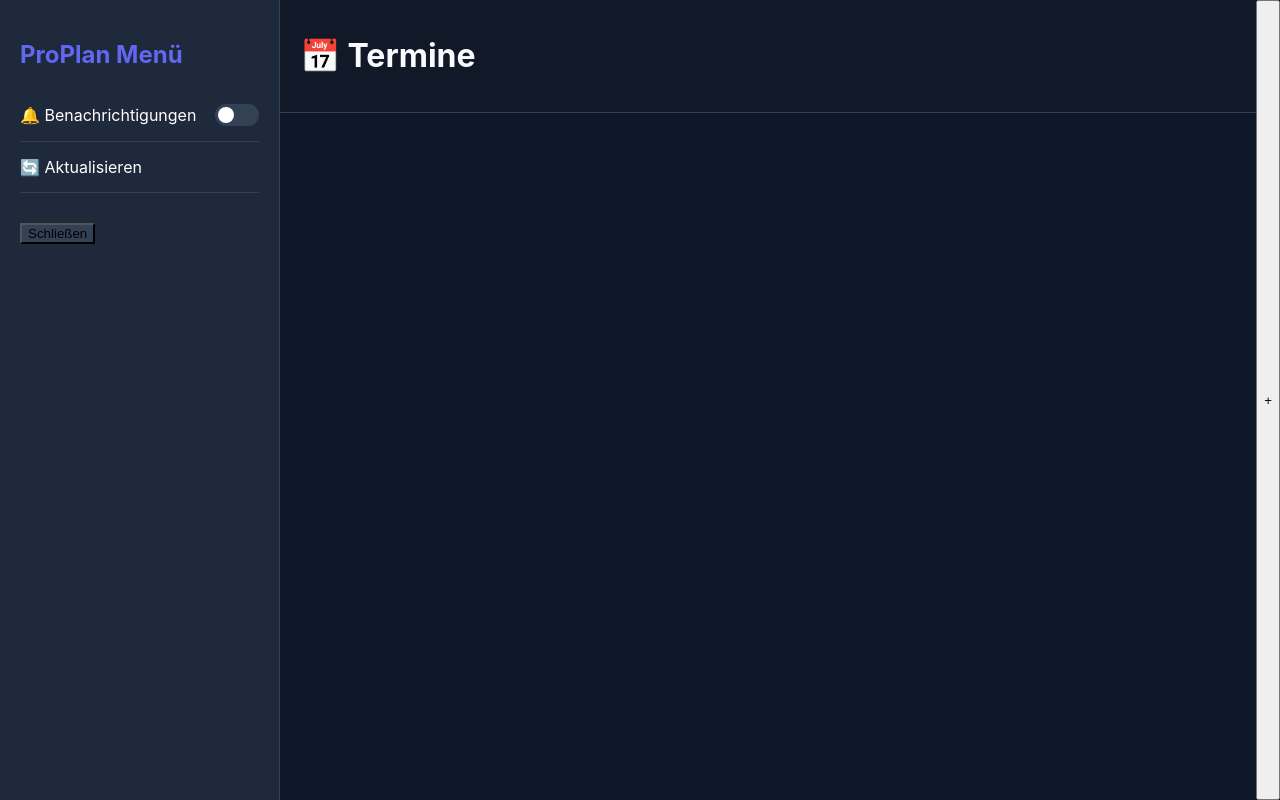
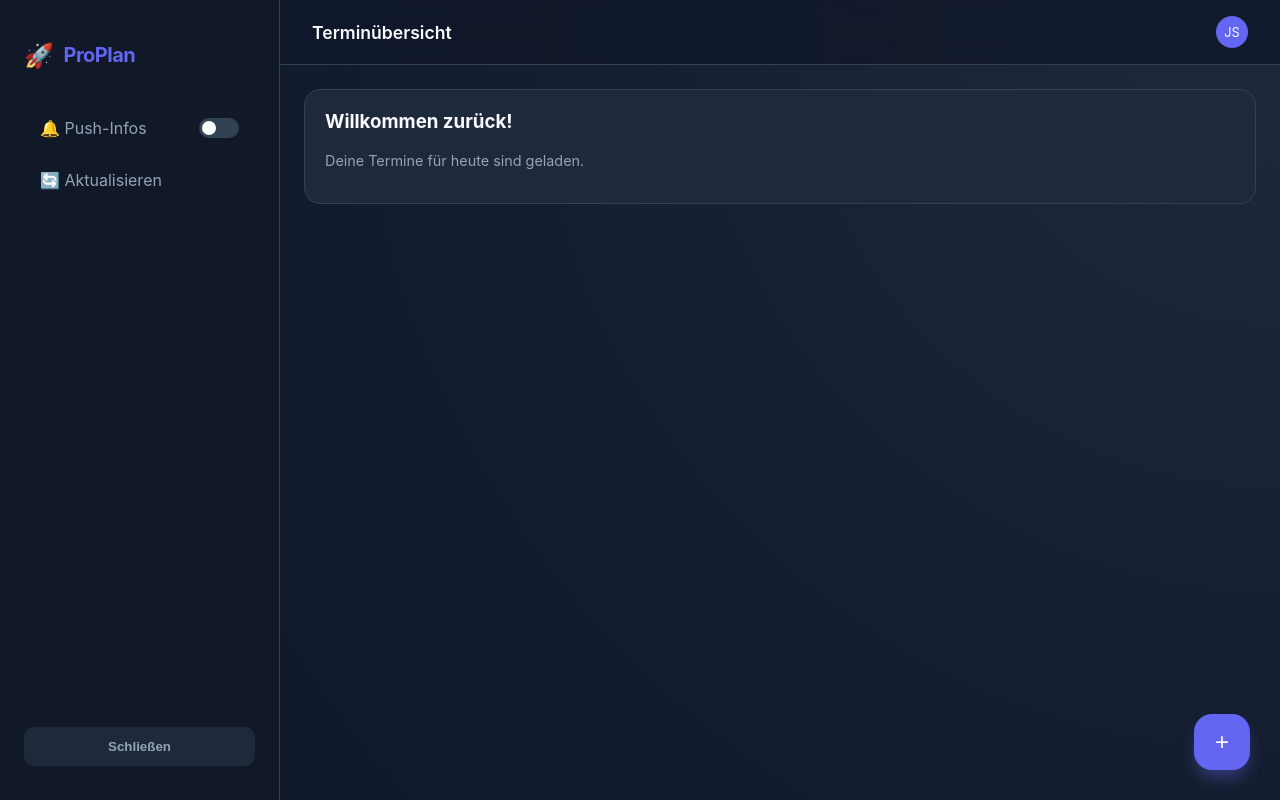
Before and after one commit to RobZock1234567890987654/proplan-app, a plain HTML site: page index.html in a window 1280 px wide. Drawn offline with Linux system fonts and the light colour scheme.

Commit message:
Refactor styles and layout for sidebar and main content
Updated sidebar and main layout styles, added hover effects, and improved button designs.

```diff
--- a/index.html
+++ b/index.html
@@ -1,118 +1,223 @@
 <style>
     :root {
         --primary: #6366f1;
+        --primary-hover: #4f46e5;
         --bg: #0f172a;
         --card: #1e293b;
+        --card-hover: #2d3748;
         --text: #f8fafc;
+        --text-muted: #94a3b8;
         --sidebar-width: 280px;
+        --border: #334155;
+        --shadow: 0 10px 15px -3px rgba(0, 0, 0, 0.1), 0 4px 6px -2px rgba(0, 0, 0, 0.05);
     }
 
     body {
-        font-family: -apple-system, BlinkMacSystemFont, "Segoe UI", Roboto, sans-serif;
+        font-family: 'Inter', -apple-system, BlinkMacSystemFont, "Segoe UI", Roboto, sans-serif;
         background: var(--bg);
         color: var(--text);
         margin: 0;
-        display: flex; /* Wichtig für PC-Layout */
+        display: flex;
         height: 100vh;
         overflow: hidden;
+        -webkit-font-smoothing: antialiased;
     }
 
-    /* Sidebar Design */
+    /* --- Sidebar Design --- */
     .sidebar {
         position: fixed;
-        left: -280px; /* Standard für Mobile */
+        left: -280px;
         top: 0;
         width: var(--sidebar-width);
         height: 100%;
-        background: var(--card);
+        background: #111827; /* Etwas dunkler als Main-BG */
         z-index: 200;
-        transition: 0.3s ease;
-        padding: 20px;
+        transition: all 0.3s cubic-bezier(0.4, 0, 0.2, 1);
+        padding: 24px;
         box-sizing: border-box;
-        border-right: 1px solid #334155;
+        border-right: 1px solid var(--border);
     }
 
-    /* PC-Modus: Sidebar fest anzeigen */
     @media (min-width: 1024px) {
         .sidebar {
-            position: relative; /* Nicht mehr überlagernd */
+            position: relative;
             left: 0;
-            display: block;
-        }
-        .menu-icon { display: none; } /* Burger-Button am PC verstecken */
-
-        .main-wrapper {
-            flex: 1;
             display: flex;
             flex-direction: column;
         }
+        .menu-icon { display: none; }
     }
 
-    /* Mobile-Modus: Sidebar überlagernd wenn offen */
-    .sidebar.open { left: 0; }
+    .sidebar.open { left: 0; box-shadow: 20px 0 50px rgba(0,0,0,0.5); }
 
-    /* Container für den Rest der App */
+    .sidebar h2 {
+        font-size: 1.25rem;
+        font-weight: 700;
+        letter-spacing: -0.025em;
+        margin-bottom: 2rem;
+        display: flex;
+        align-items: center;
+        gap: 10px;
+    }
+
+    /* --- Navigation Items --- */
+    .menu-item {
+        display: flex;
+        justify-content: space-between;
+        align-items: center;
+        padding: 12px 16px;
+        margin: 4px 0;
+        border-radius: 10px;
+        color: var(--text-muted);
+        text-decoration: none;
+        transition: all 0.2s;
+        border-bottom: none; /* Entfernt die alte Linie */
+    }
+
+    .menu-item:hover {
+        background: var(--card);
+        color: white;
+    }
+
+    /* --- Main Content --- */
     .main-wrapper {
         flex: 1;
         display: flex;
         flex-direction: column;
-        width: 100%;
+        background: radial-gradient(circle at top right, #1e293b, #0f172a); /* Dezenter Gradient */
     }
 
     header {
-        padding: 15px 20px;
-        background: #111827;
+        padding: 1rem 2rem;
+        background: rgba(15, 23, 42, 0.8);
+        backdrop-filter: blur(12px);
         display: flex;
         justify-content: space-between;
         align-items: center;
-        border-bottom: 1px solid #334155;
+        border-bottom: 1px solid var(--border);
+        position: sticky;
+        top: 0;
+        z-index: 10;
+    }
+
+    header h1 {
+        font-size: 1.1rem;
+        font-weight: 600;
+        margin: 0;
     }
 
     main {
         flex: 1;
         overflow-y: auto;
-        padding: 15px;
+        padding: 24px;
     }
 
-    /* Toggle Switch Styles (bleiben gleich wie vorher) */
-    .switch { position: relative; display: inline-block; width: 44px; height: 22px; }
+    /* --- UI Elements --- */
+    .btn-save {
+        width: 100%;
+        padding: 12px;
+        border-radius: 10px;
+        border: none;
+        font-weight: 600;
+        cursor: pointer;
+        transition: 0.2s;
+    }
+
+    .btn-save:hover {
+        filter: brightness(1.2);
+    }
+
+    .fab {
+        position: fixed;
+        bottom: 30px;
+        right: 30px;
+        width: 56px;
+        height: 56px;
+        border-radius: 18px; /* Modern Squircle */
+        background: var(--primary);
+        color: white;
+        border: none;
+        font-size: 24px;
+        box-shadow: 0 10px 15px -3px rgba(99, 102, 241, 0.4);
+        cursor: pointer;
+        transition: transform 0.2s;
+    }
+
+    .fab:hover {
+        transform: scale(1.05) rotate(90deg);
+        background: var(--primary-hover);
+    }
+
+    /* --- Custom Toggle Switch --- */
+    .switch { position: relative; display: inline-block; width: 40px; height: 20px; }
     .switch input { opacity: 0; width: 0; height: 0; }
-    .slider { position: absolute; cursor: pointer; inset: 0; background-color: #334155; transition: .4s; border-radius: 34px; }
-    .slider:before { position: absolute; content: ""; height: 16px; width: 16px; left: 3px; bottom: 3px; background-color: white; transition: .4s; border-radius: 50%; }
+    .slider {
+        position: absolute; cursor: pointer; inset: 0;
+        background-color: #334155; transition: .3s; border-radius: 34px;
+    }
+    .slider:before {
+        position: absolute; content: ""; height: 14px; width: 14px;
+        left: 3px; bottom: 3px; background-color: white; transition: .3s; border-radius: 50%;
+    }
     input:checked + .slider { background-color: var(--primary); }
-    input:checked + .slider:before { transform: translateX(22px); }
+    input:checked + .slider:before { transform: translateX(20px); }
 
-    .menu-item { display: flex; justify-content: space-between; align-items: center; padding: 15px 0; border-bottom: 1px solid #334155; color: white; text-decoration: none; }
+    /* Scrollbar Styling */
+    ::-webkit-scrollbar { width: 8px; }
+    ::-webkit-scrollbar-track { background: var(--bg); }
+    ::-webkit-scrollbar-thumb { background: var(--border); border-radius: 10px; }
+    ::-webkit-scrollbar-thumb:hover { background: var(--text-muted); }
 </style>
 
 <body>
     <div id="sidebar" class="sidebar">
-        <h2 style="color: var(--primary)">ProPlan Menü</h2>
+        <h2 style="color: var(--primary)">
+            <span style="font-size: 1.5rem;">🚀</span> ProPlan
+        </h2>
+
         <div class="menu-item">
-            <span>🔔 Benachrichtigungen</span>
+            <span>🔔 Push-Infos</span>
             <label class="switch">
                 <input type="checkbox" id="notif-toggle" onclick="app.toggleNotifications(this)">
                 <span class="slider"></span>
             </label>
         </div>
-        <a href="#" class="menu-item" onclick="location.reload()">🔄 Aktualisieren</a>
 
-        <button onclick="toggleMenu(false)" class="btn-save" id="close-btn-mobile" style="background:#334155; margin-top: 30px;">Schließen</button>
+        <a href="#" class="menu-item" onclick="location.reload()">
+            <span>🔄 Aktualisieren</span>
+        </a>
+
+        <div style="flex: 1;"></div> <!-- Spacer -->
+
+        <button onclick="toggleMenu(false)" class="btn-save" id="close-btn-mobile"
+                style="background: var(--card); color: var(--text-muted); margin-bottom: 10px;">
+            Schließen
+        </button>
     </div>
 
     <div class="main-wrapper">
         <header>
-            <button class="menu-icon" onclick="toggleMenu(true)" style="background:none; border:none; color:white; font-size:1.5rem;">☰</button>
-            <h1>📅 Termine</h1>
-            <div style="width: 24px;"></div>
+            <button class="menu-icon" onclick="toggleMenu(true)"
+                    style="background: rgba(255,255,255,0.05); border-radius: 8px; border: 1px solid var(--border); color: white; padding: 5px 10px; cursor: pointer;">
+                ☰
+            </button>
+            <h1>Terminübersicht</h1>
+            <div style="width: 32px; height: 32px; background: var(--primary); border-radius: 50%; display: flex; align-items: center; justify-content: center; font-size: 0.8rem;">
+                JS
+            </div>
         </header>
 
         <main>
+            <!-- Hier kommen deine Karten/Grid rein -->
             <div id="grid" class="grid">
+                <!-- Beispiel für eine Karte (falls du sie stylen willst) -->
+                <div style="background: var(--card); padding: 20px; border-radius: 16px; border: 1px solid var(--border);">
+                    <h3 style="margin-top: 0;">Willkommen zurück!</h3>
+                    <p style="color: var(--text-muted); font-size: 0.9rem;">Deine Termine für heute sind geladen.</p>
                 </div>
+            </div>
         </main>
     </div>
 
     <button class="fab" onclick="toggleModal(true)">+</button>
-
-    </body>
+</body>
```
